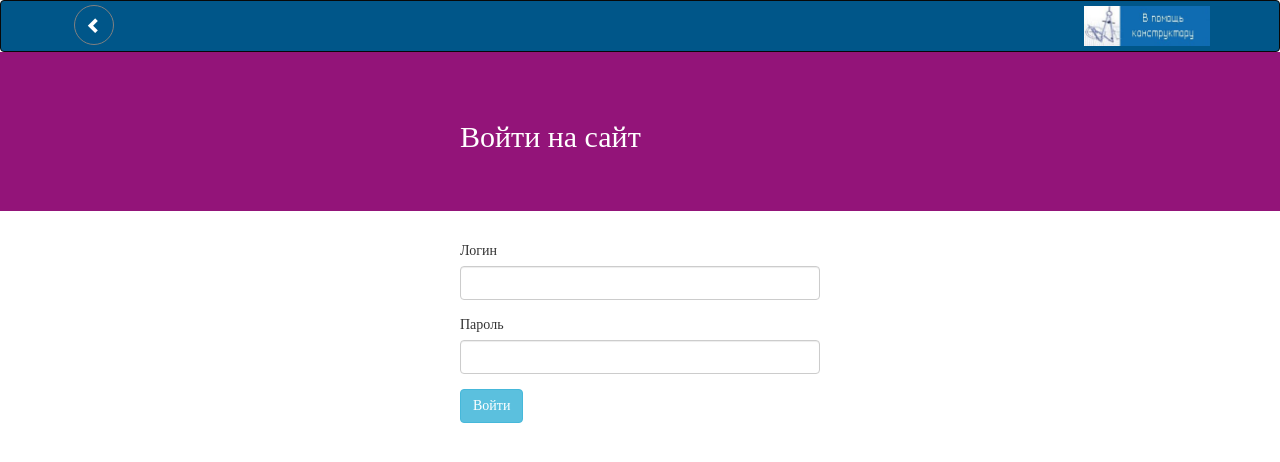
After one commit to leragrankina/engineercatalogues, a Django app: template templates/registration/login.html in a window 1280 px wide. The commit adds this page. Shown: the top 462 px of the page. Run offline with Django 3.2, Linux system fonts and the light colour scheme; the template is opened without the code that fills it, so the values that code supplies are empty; some libraries are stand-ins or nearby versions.

```diff
--- a/articles/models.py
+++ b/articles/models.py
@@ -30,3 +30,6 @@ class Comment(models.Model):
 
     def __str__(self):
         return self.text
+
+    class Meta:
+        ordering = ['-datetime_posted']
--- a/articles/static/articles/css/style.css
+++ b/articles/static/articles/css/style.css
@@ -3,22 +3,22 @@
 }
 
 .navbar-inverse {
-     background: #0F6BB2;
+     background: #005689 ;
      font-size: 12pt;
 }
 
-.navbar-inverse .navbar-nav li a, .navbar-inverse .navbar-brand, .navbar-inverse .navbar-text{
+.navbar-inverse ul.navbar-nav li a, .navbar-inverse .navbar-brand, .navbar-inverse .navbar-text{
     color: white;
 }
 
-.navbar-inverse .navbar-nav > .active > a,
-.navbar-inverse .navbar-nav > .active > a:hover,
-.navbar-inverse .navbar-nav > .active > a:focus {
+.navbar-inverse ul.navbar-nav > .active > a,
+.navbar-inverse ul.navbar-nav > .active > a:hover,
+.navbar-inverse ul.navbar-nav > .active > a:focus {
     color: #fff49e;
     background: #1A237E;
 }
 
-.navbar-inverse .navbar-nav li a:hover{
+.navbar-inverse ul.navbar-nav li a:hover{
     color: #fff49e;
     background: #58407e;
 }
@@ -139,3 +139,49 @@
 .btn-crud{
     font-size: 8pt;
 }
+
+.navbar-inverse .navbar-btn{
+    color: white;
+}
+
+.btn-circle{
+    border: 1px grey solid;
+    width: 40px;
+    border-radius: 50%;
+    height: 40px;
+    padding-top: 10px;
+    margin: 4px;
+}
+
+.btn-circle:hover{
+    border: 1px solid white;
+}
+
+.btn-circle span{
+    padding-left: 20px;
+}
+
+.signin{
+    background: cornflowerblue;
+    color: white;
+}
+
+label{
+    font-weight: normal;
+}
+
+nav .dropdown-item{
+    width: 50%;
+}
+
+.icon-resize-small{
+    font-size: 8pt;
+}
+
+.dropdown-menu > li > a{
+    color: black;
+}
+
+.dropdown{
+    float: right;
+}
--- a/articles/templates/articles/article_details.html
+++ b/articles/templates/articles/article_details.html
@@ -48,14 +48,14 @@
             <p><span class="text-muted">Вы вошли как<br></span><b>{{ user.username }}</b></p>
         {% endif %}
     </div>
-    <div class="col-xs-6 comment-col">
+    <div class="col-xs-6 comment-col col-xs-offset-1">
         {% comment_form article %}
     </div>
 </div>
 {% if article.comment_set %}
     {% for comment in article.comment_set.all %}
         <div class="row comment-row">
-            <div class="col-xs-6 col-xs-offset-2 comment-col">
+            <div class="col-xs-6 col-xs-offset-3 comment-col">
                 {% show_comment %}
             </div>
         </div>
--- a/articles/urls.py
+++ b/articles/urls.py
@@ -1,11 +1,12 @@
 from django.conf.urls import url
 
-from .views import ArticleList, ArticleDetail, save_comment, CommentDelete, update_comment
+from .views import ArticleList, ArticleDetail, save_comment, CommentDelete, update_comment, signin
 
 urlpatterns = [
     url(r'^$', ArticleList.as_view(), name='list'),
     url(r'^(?P<pk>[0-9]+)$', ArticleDetail.as_view(), name="detail"),
     url(r'^(?P<pk>[0-9]+)/comment$', save_comment, name='add_comment'),
     url(r'^comment/(?P<pk>[0-9]+)/delete$', CommentDelete.as_view(), name='delete_comment'),
-    url(r'^comment/(?P<pk>[0-9]+)/update', update_comment, name='update_comment')
+    url(r'^comment/(?P<pk>[0-9]+)/update', update_comment, name='update_comment'),
+    url(r'^signin$', signin, name='signin')
 ]
--- a/engineercatalogues/settings.py
+++ b/engineercatalogues/settings.py
@@ -42,7 +42,7 @@ INSTALLED_APPS = [
     'django.contrib.staticfiles',
     'tinymce',
     'articles',
-    'book'
+    'book',
 ]
 
 MIDDLEWARE = [
--- a/templates/base.html
+++ b/templates/base.html
@@ -1,6 +1,6 @@
 {% load static %}
 <!DOCTYPE html>
-<html lang="en">
+<html lang="ru">
 <head>
     <meta charset="UTF-8">
     <title>{% block title %}{% endblock %}</title>
@@ -8,6 +8,7 @@
     <meta name="viewport" content="width=device-width, initial-scale=1">
     <link href="{% static 'articles/css/bootstrap.min.css' %}" rel="stylesheet" type="text/css">
     <link rel="stylesheet" type="text/css" href="{% static 'articles/css/style.css' %}">
+    <link rel="stylesheet" type="text/css" href="{% static 'articles/css/font-awesome.min.css' %}">
 </head>
 <body>
 {% include 'nav.html' %}
--- /dev/null
+++ b/templates/registration/login.html
@@ -0,0 +1,62 @@
+{% load static %}
+<!DOCTYPE html>
+<html lang="ru">
+<head>
+    <meta charset="UTF-8">
+    <title>Войти</title>
+    <meta http-equiv="X-UA-COMPATIBLE" content="IE=edge">
+    <meta name="viewport" content="width=device-width, initial-scale=1">
+    <link href="{% static 'articles/css/bootstrap.min.css' %}" rel="stylesheet" type="text/css">
+    <link rel="stylesheet" type="text/css" href="{% static 'articles/css/style.css' %}">
+</head>
+<body>
+
+<nav class="navbar navbar-inverse">
+    <div class="container">
+         <a class="navbar-brand navbar-right" href="{% url 'index' %}">
+            <img src="/media/logo2.jpg" height="40">
+        </a>
+         <a href="{% url 'index' %}" class="navbar-text btn-circle text-center"><i class="glyphicon glyphicon-chevron-left"></i></a>
+    </div>
+</nav>
+
+<div class="jumbotron">
+    <div class="container">
+        <div class="row">
+            <div class="col-xs-4 col-xs-offset-4">
+                <h2>Войти на сайт</h2>
+            </div>
+        </div>
+    </div>
+</div>
+
+<div class="container">
+    <div class="row">
+        <div class="col-xs-4 col-xs-offset-4">
+            {% if error %}
+                <p class="text-danger">
+                    <i class="glyphicon glyphicon-exclamation-sign"></i>
+                    {{ error }}
+                </p>
+            {% endif %}
+            <form action="{% url 'articles:signin' %}?next={{ request.GET.next }}" method="post">
+                {% csrf_token %}
+                <div class="form-group">
+                    <label for="id_username">Логин</label>
+                    <input type="text" class="form-control" id="id_username" name="username">
+                </div>
+                <div class="form-group">
+                    <label for="id_password">Пароль</label>
+                    <input type="password" class="form-control" id="id_password" name="password">
+                </div>
+                <button type="submit" class="btn btn-info">Войти</button>
+            </form>
+        </div>
+    </div>
+</div>
+
+<script src="{% static 'articles/js/jquery-3.1.1.min.js' %}"></script>
+<script src="{% static 'articles/js/bootstrap.min.js' %}"></script>
+<script src="{% static 'articles/js/action.js' %}"></script>
+</body>
+</html>
```
Also changed, not shown: articles/views.py (+13 -1 lines), templates/nav.html (+17 -13 lines), templates/registration/profile.html (added, +10 -0 lines), articles/static/articles/css/font-awesome.min.css (added), db.sqlite3.
